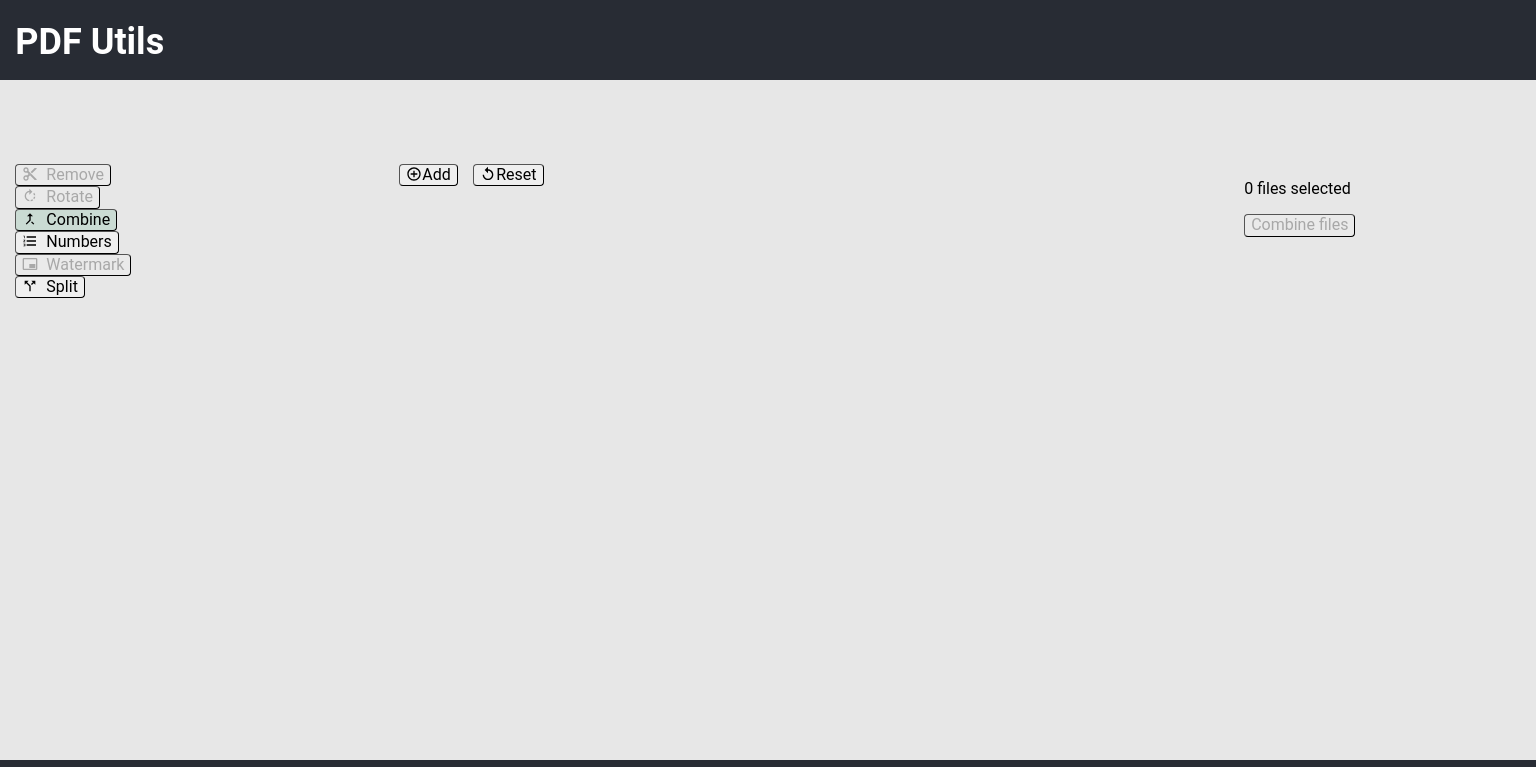
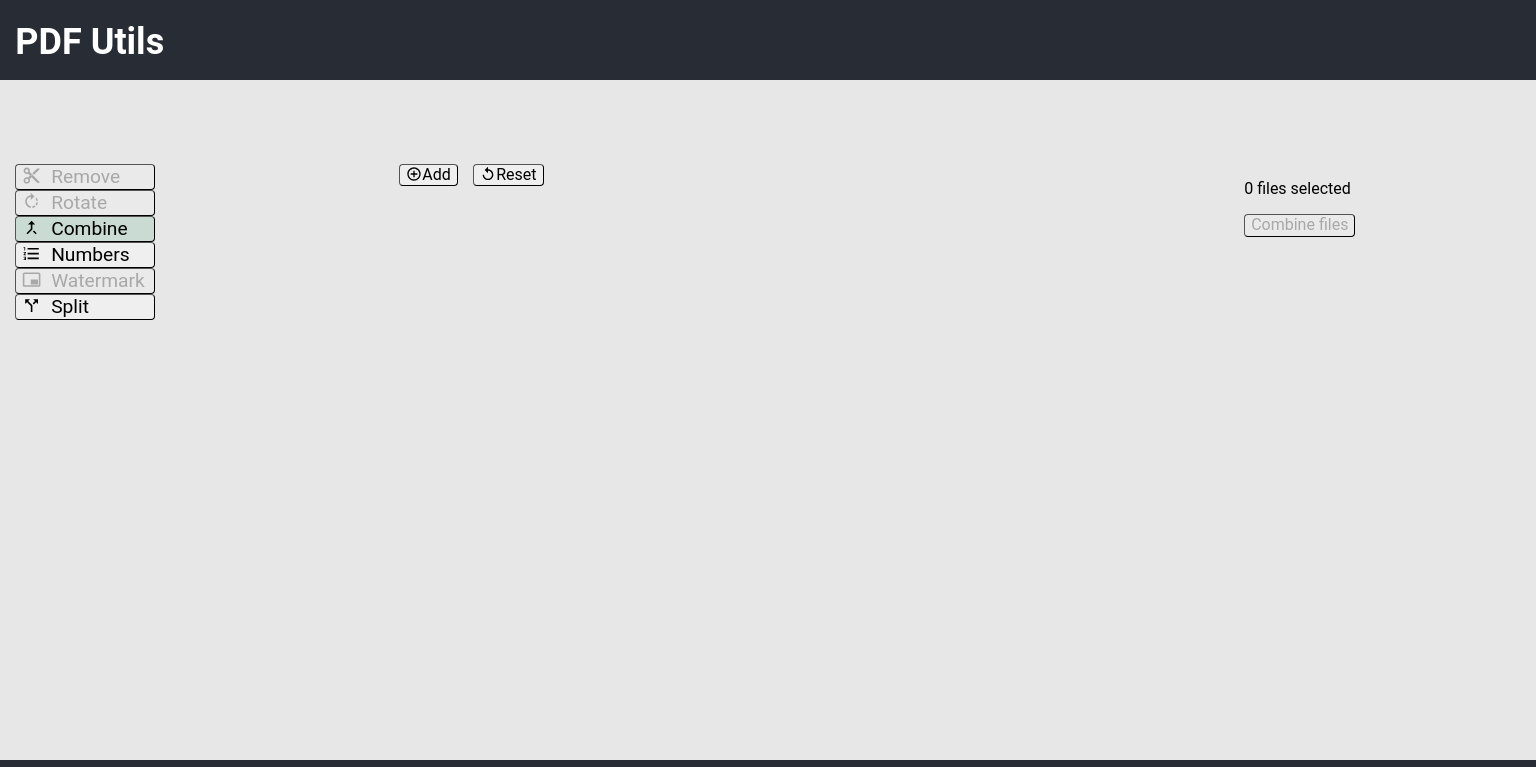
Before and after one commit to c1b3rt00lk1t/pdf-poc, a React (Vite) app: page / in a window 1536 px wide. Shown: the top 767 px of the page. Built offline with nearby package versions, Linux system fonts and the light colour scheme.

Commit message:
Sidebar buttons responsiveness and min-width

```diff
--- a/src/App.module.css
+++ b/src/App.module.css
@@ -67,10 +67,11 @@ button {
   }
 }
 
-@media screen and (min-width: 1200px) {
+@media screen and (min-width: 1200px) and (max-width: 1500px) {
   .main {
     grid-template-columns: 25vw 50vw 25vw;
     font-size: 1rem;
+    /* background-color: green; */
   }
 }
 
--- a/src/components/Sidebar.module.css
+++ b/src/components/Sidebar.module.css
@@ -12,7 +12,6 @@
 
 .button {
   width: fit-content;
-  min-width: max-content;
   margin-right: 1vw;
   display: flex;
 }
@@ -29,3 +28,31 @@
     font-size: 1.5rem;
   }
 }
+
+@media screen and (min-width: 768px) and (max-width: 992px) {
+  .button {
+    font-size: 1rem;
+    min-width: 120px;
+  }
+}
+
+@media screen and (min-width: 992px) and (max-width: 1200px) {
+  .button {
+    font-size: 1.1rem;
+    min-width: 130px;
+  }
+}
+
+@media screen and (min-width: 1200px) {
+  .button {
+    font-size: 1.1rem;
+    min-width: 130px;
+  }
+}
+
+@media screen and (min-width: 1500px) {
+  .button {
+    font-size: 1.2rem;
+    min-width: 140px;
+  }
+}
```
